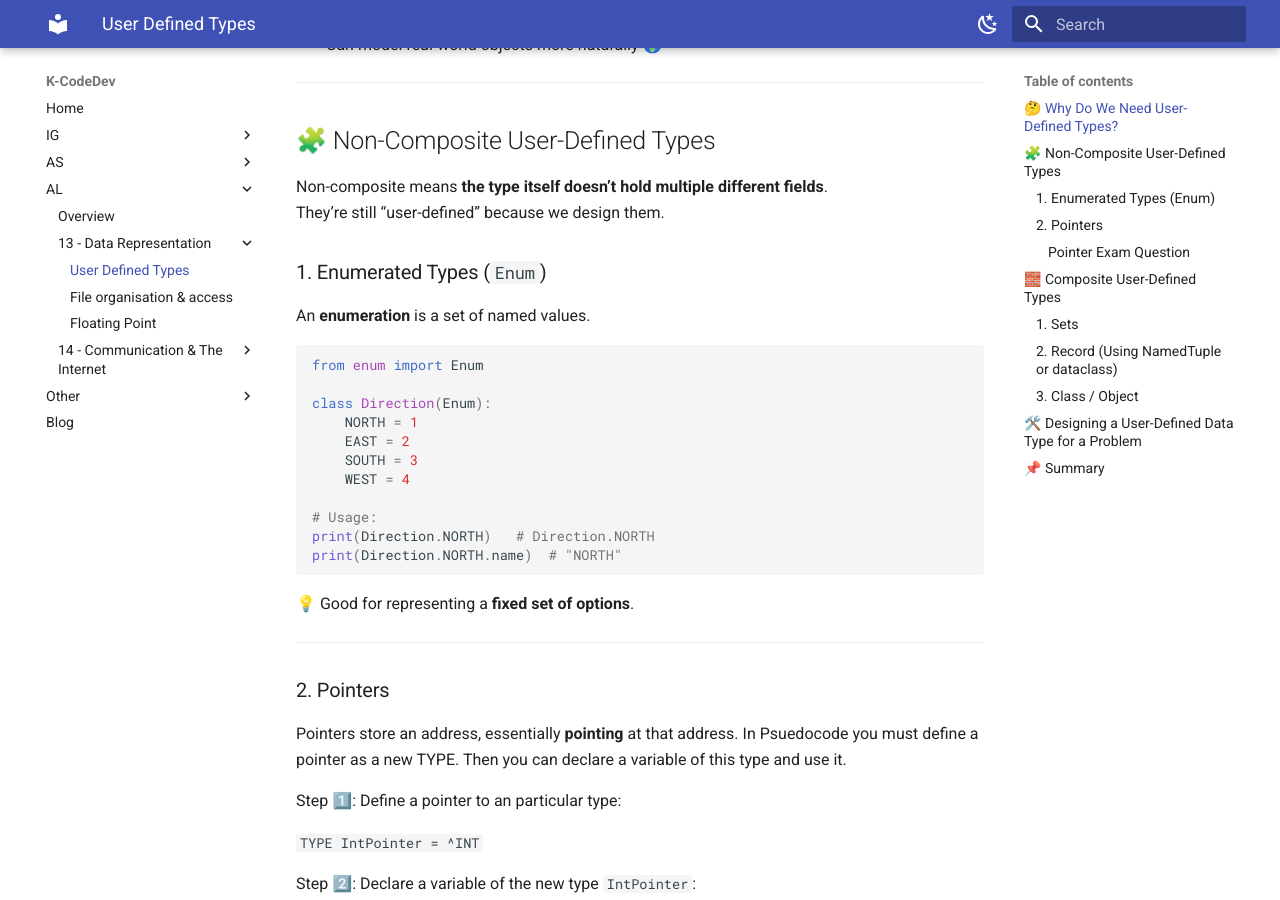
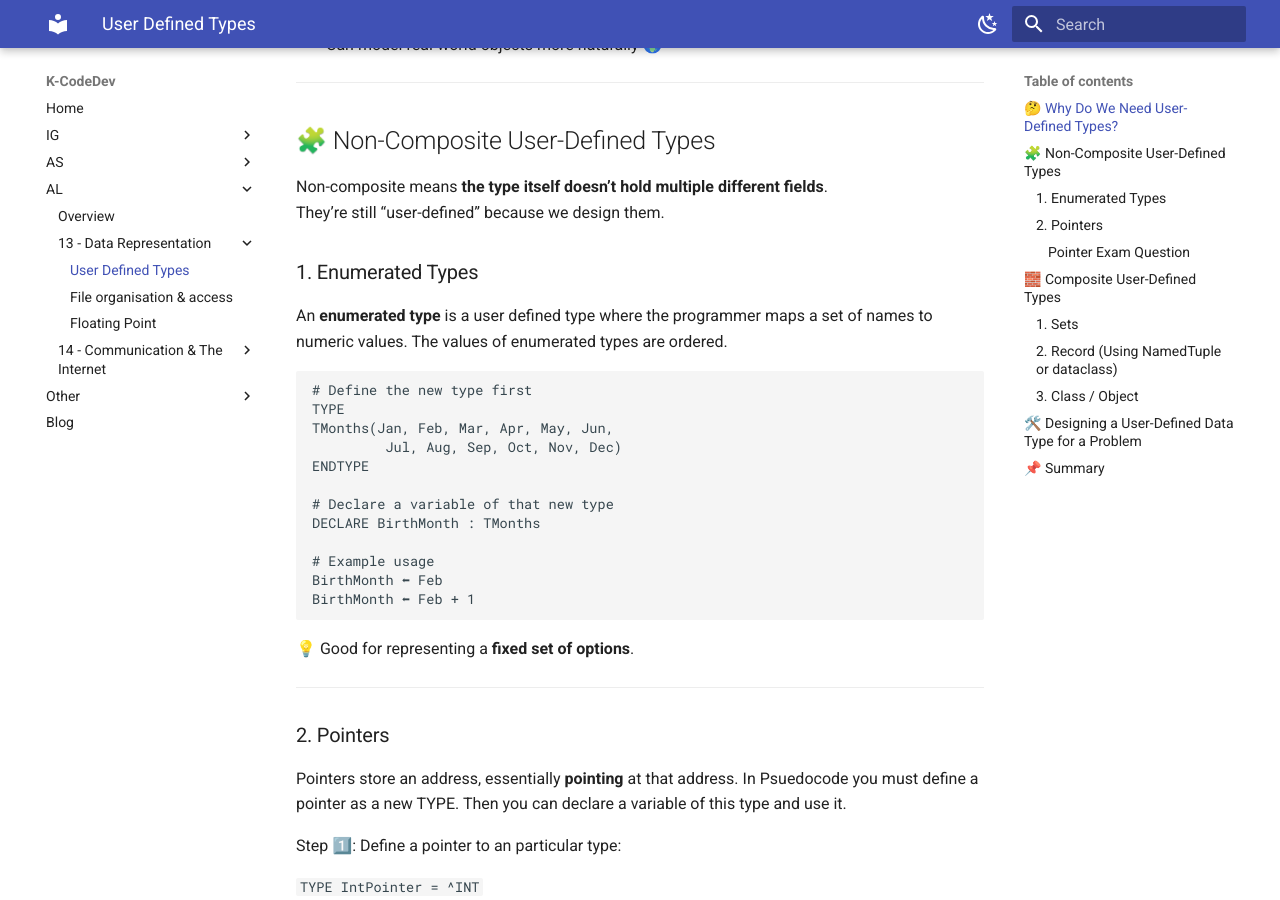
Before and after one commit to kcodedev/mkdocs, an MkDocs documentation site: the page built from docs/AL/13-data-representation/user-defined-types.md, in a window 1280 px wide and 900 px high, scrolled down 629 px. Built offline with MkDocs 1.6.1 and Material for MkDocs 9.7.7, drawn with Linux system fonts in a browser that asks for light colours.

Commit message:
Update user-defined-types.md

````diff
--- a/docs/AL/13-data-representation/user-defined-types.md
+++ b/docs/AL/13-data-representation/user-defined-types.md
@@ -30,21 +30,23 @@ We need **user-defined types** to group related data and behaviors into one logi
 Non-composite means **the type itself doesn’t hold multiple different fields**.
 They’re still “user-defined” because we design them.
 
-### 1. Enumerated Types (`Enum`)
-An **enumeration** is a set of named values.
+### 1. Enumerated Types
+An **enumerated type** is a user defined type where the programmer maps a set of names to numeric values. The values of enumerated types are ordered.
 
-```python
-from enum import Enum
+```
+# Define the new type first
+TYPE
+TMonths(Jan, Feb, Mar, Apr, May, Jun,
+		 Jul, Aug, Sep, Oct, Nov, Dec)
+ENDTYPE
 
-class Direction(Enum):
-    NORTH = 1
-    EAST = 2
-    SOUTH = 3
-    WEST = 4
+# Declare a variable of that new type
+DECLARE BirthMonth : TMonths
 
-# Usage:
-print(Direction.NORTH)   # Direction.NORTH
-print(Direction.NORTH.name)  # "NORTH"
+# Example usage
+BirthMonth ⬅ Feb
+BirthMonth ⬅ Feb + 1
+
 ```
 
 💡 Good for representing a **fixed set of options**.
````
